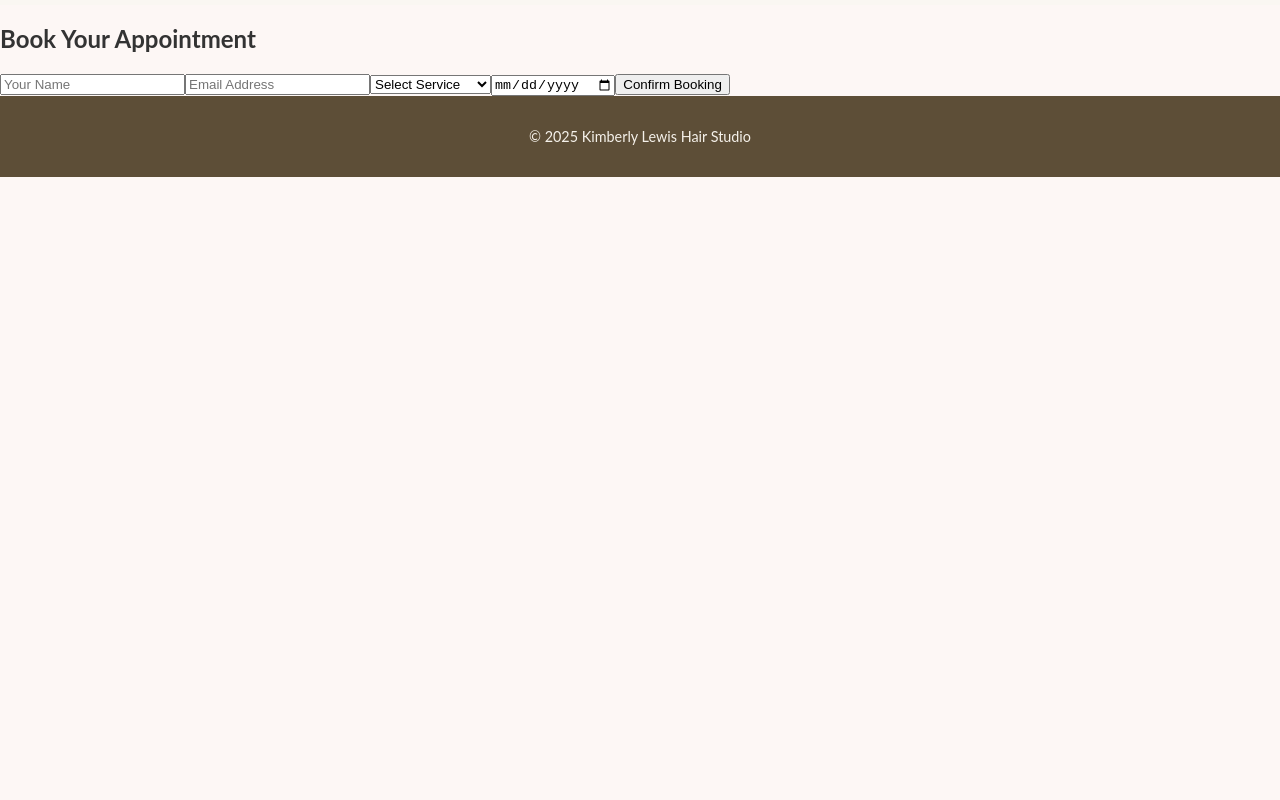
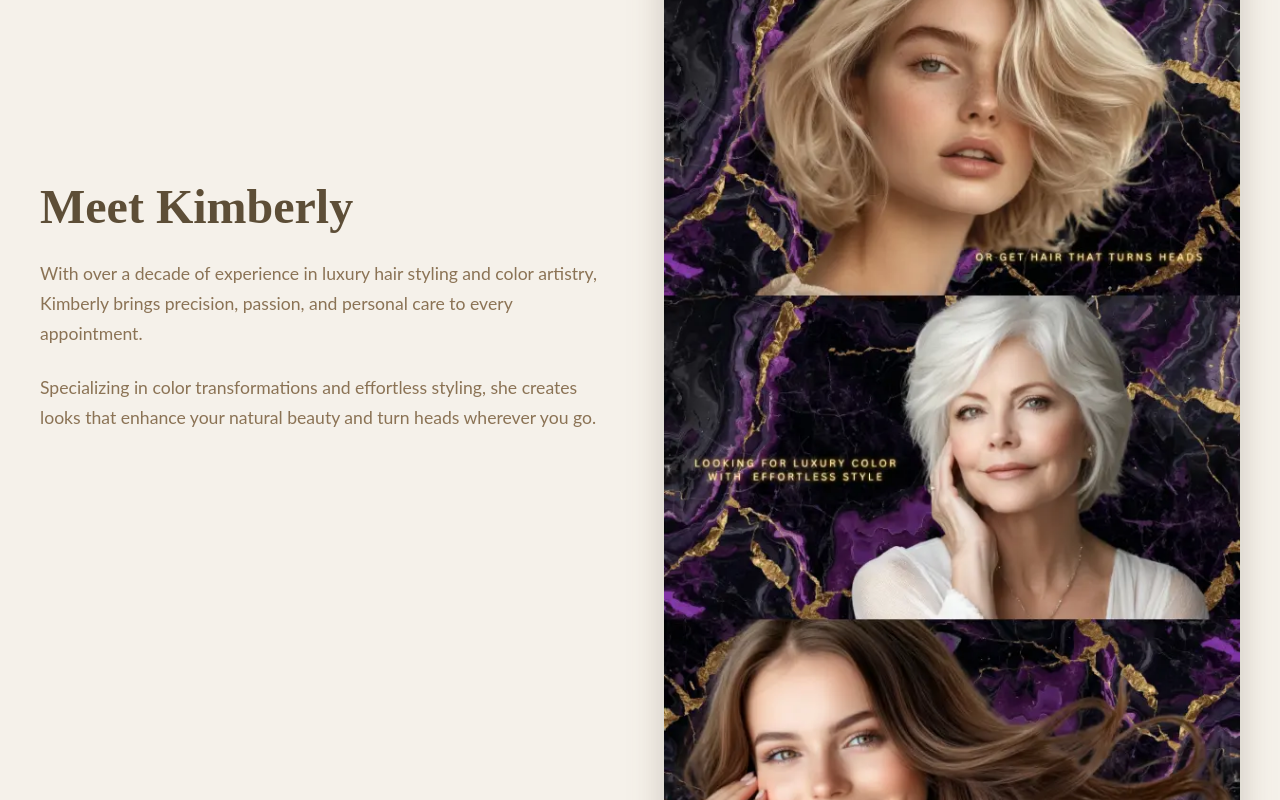
Before and after one commit to johnniesue/Kimberly-Lewis, a React (Vite) app: page / in a window 1280 px wide. Shown: the part 1540-2340 px from the top of the page. Before the commit the page ends 1717 px from the top, so only its background shows below. Built offline with nearby package versions, Linux system fonts and the light colour scheme.

Commit message:
📸 Added professional photos - About section layout, Portfolio gallery, visual showcase

```diff
--- a/src/App.css
+++ b/src/App.css
@@ -93,7 +93,7 @@ body {
   transform: translate(-50%, -50%);
   text-align: center;
   color: white;
-  background: rgba(0,0,0,0.4);
+  background: rgba(0, 0, 0, 0.4);
   padding: 2rem;
   border-radius: 8px;
 }
@@ -128,10 +128,19 @@ body {
 /* About Section */
 .about {
   padding: 4rem 2rem;
-  text-align: center;
   background: var(--warm-beige);
-  max-width: 800px;
+}
+
+.about-content {
+  display: flex;
+  align-items: center;
+  gap: 3rem;
+  max-width: 1200px;
   margin: 0 auto;
+}
+
+.about-text {
+  flex: 1;
 }
 
 .about h2 {
@@ -145,6 +154,17 @@ body {
   font-size: 1.1rem;
   line-height: 1.7;
   color: var(--soft-brown);
+  margin-bottom: 1rem;
+}
+
+.about-image {
+  flex: 1;
+}
+
+.about-image img {
+  width: 100%;
+  border-radius: 12px;
+  box-shadow: 0 15px 30px rgba(0,0,0,0.1);
 }
 
 .hero-content {
@@ -256,7 +276,7 @@ body {
   background: white;
   padding: 1rem;
   border-radius: 8px;
-  box-shadow: 0 2px 6px rgba(0,0,0,0.1);
+  box-shadow: 0 2px 6px rgba(0, 0, 0, 0.1);
   width: 30%;
 }
 
@@ -999,6 +1019,92 @@ h6 {
   box-shadow: 0 0 0 3px rgba(251, 191, 36, 0.2);
 }
 
+/* Portfolio Section */
+.portfolio {
+  padding: 4rem 2rem;
+  text-align: center;
+  background: #fff;
+}
+
+.portfolio h2 {
+  font-family: 'Playfair Display', serif;
+  font-size: 2.5rem;
+  color: var(--dark-brown);
+  margin-bottom: 1rem;
+}
+
+.portfolio p {
+  font-size: 1.1rem;
+  color: var(--soft-brown);
+  margin-bottom: 3rem;
+}
+
+.portfolio-grid {
+  display: grid;
+  grid-template-columns: repeat(auto-fit, minmax(280px, 1fr));
+  gap: 2rem;
+  max-width: 1200px;
+  margin: 0 auto;
+}
+
+.portfolio-item {
+  position: relative;
+  overflow: hidden;
+  border-radius: 12px;
+  box-shadow: 0 10px 25px rgba(0,0,0,0.1);
+  transition: transform 0.3s ease;
+}
+
+.portfolio-item:hover {
+  transform: translateY(-5px);
+}
+
+.portfolio-item img {
+  width: 100%;
+  height: 300px;
+  object-fit: cover;
+}
+
+.portfolio-overlay {
+  position: absolute;
+  bottom: 0;
+  left: 0;
+  right: 0;
+  background: linear-gradient(transparent, rgba(0,0,0,0.7));
+  color: white;
+  padding: 2rem 1.5rem 1.5rem;
+  transform: translateY(100%);
+  transition: transform 0.3s ease;
+}
+
+.portfolio-item:hover .portfolio-overlay {
+  transform: translateY(0);
+}
+
+.portfolio-overlay h3 {
+  font-family: 'Playfair Display', serif;
+  margin: 0 0 0.5rem 0;
+  font-size: 1.3rem;
+}
+
+.portfolio-overlay p {
+  margin: 0;
+  font-size: 0.9rem;
+  opacity: 0.9;
+}
+
+/* Responsive styles for photos */
+@media (max-width: 768px) {
+  .about-content {
+    flex-direction: column;
+    gap: 2rem;
+  }
+
+  .portfolio-grid {
+    grid-template-columns: 1fr;
+  }
+}
+
 .elegant-input::placeholder {
   color: rgba(229, 231, 235, 0.6);
 }
--- a/src/App.jsx
+++ b/src/App.jsx
@@ -32,8 +32,16 @@ function App() {
 
       {/* About Section */}
       <section className="about">
-        <h2>Meet Kimberly</h2>
-        <p>With over a decade of experience in luxury hair styling and color artistry, Kimberly brings precision, passion, and personal care to every appointment.</p>
+        <div className="about-content">
+          <div className="about-text">
+            <h2>Meet Kimberly</h2>
+            <p>With over a decade of experience in luxury hair styling and color artistry, Kimberly brings precision, passion, and personal care to every appointment.</p>
+            <p>Specializing in color transformations and effortless styling, she creates looks that enhance your natural beauty and turn heads wherever you go.</p>
+          </div>
+          <div className="about-image">
+            <img src="/KimberlyLewis(1).png" alt="Kimberly Lewis styling beautiful blonde hair" />
+          </div>
+        </div>
       </section>
 
       {/* Services Section */}
@@ -51,6 +59,42 @@ function App() {
           <div className="service-card">
             <h3>Treatments</h3>
             <p>Deep conditioning, keratin, scalp care.</p>
+          </div>
+        </div>
+      </section>
+
+      {/* Portfolio Section */}
+      <section className="portfolio">
+        <h2>Hair Transformations</h2>
+        <p>See the stunning results that keep clients coming back</p>
+        <div className="portfolio-grid">
+          <div className="portfolio-item">
+            <img src="/KimberlyLewis(1).png" alt="Beautiful blonde balayage transformation" />
+            <div className="portfolio-overlay">
+              <h3>Blonde Balayage</h3>
+              <p>Color & Cut Transformation</p>
+            </div>
+          </div>
+          <div className="portfolio-item">
+            <img src="/KimberlyLewis(1).png" alt="Precision cut and style" />
+            <div className="portfolio-overlay">
+              <h3>Precision Cut</h3>
+              <p>Modern Bob with layers</p>
+            </div>
+          </div>
+          <div className="portfolio-item">
+            <img src="/KimberlyLewis(1).png" alt="Red color transformation" />
+            <div className="portfolio-overlay">
+              <h3>Red Transformation</h3>
+              <p>Bold color change</p>
+            </div>
+          </div>
+          <div className="portfolio-item">
+            <img src="/KimberlyLewis(1).png" alt="Highlights and lowlights" />
+            <div className="portfolio-overlay">
+              <h3>Dimensional Color</h3>
+              <p>Highlights & Lowlights</p>
+            </div>
           </div>
         </div>
       </section>
```
Also changed, not shown: 5 other files (tests, documents, lock files or other folders).
